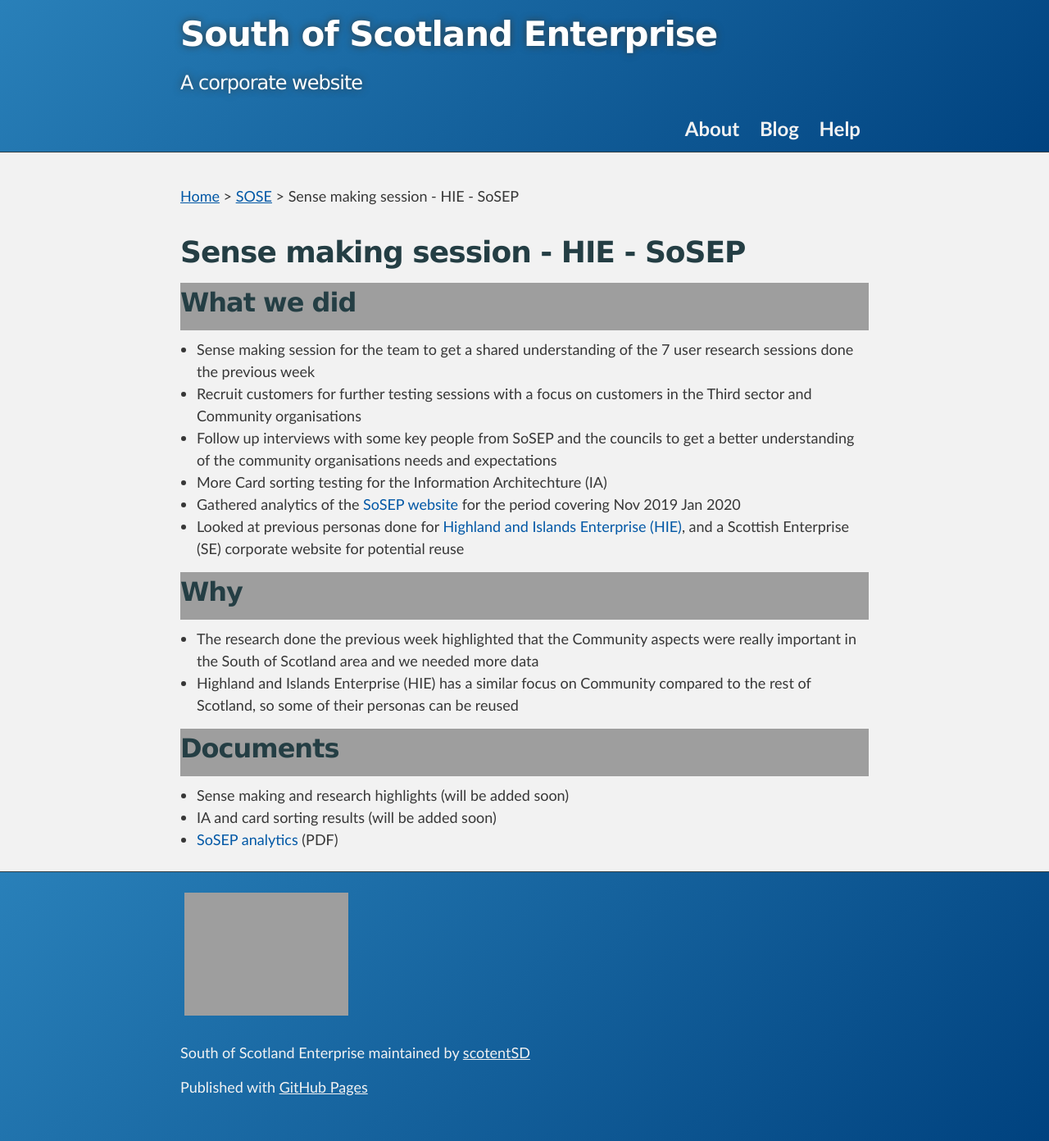
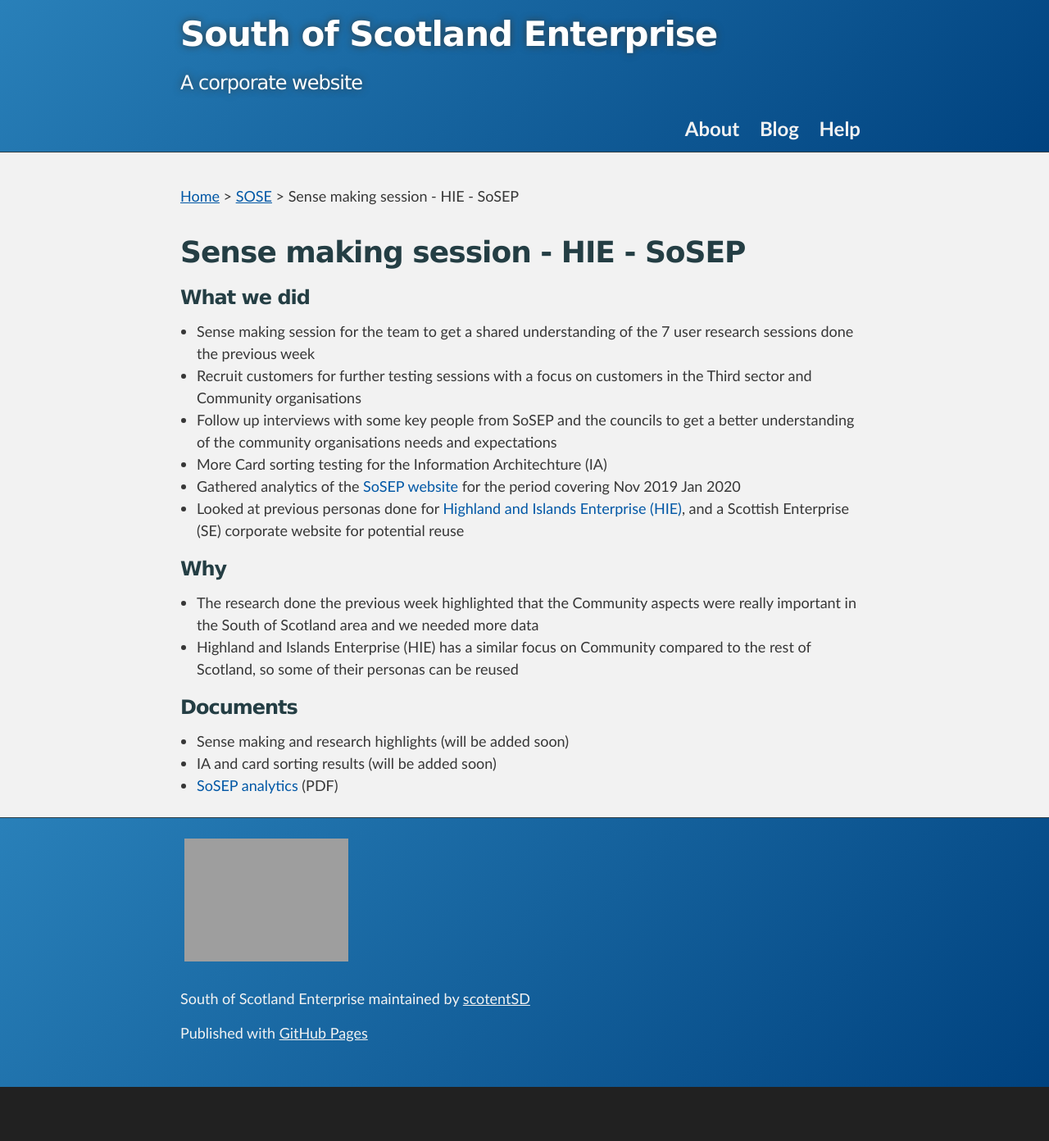
Before and after one commit to scotentSD/SOSE, a Jekyll site: the page built from _posts/2020-02-04-sensemaking-04-02-2020.md, in a window 1280 px wide. Shown: the whole page at 82% size. Built offline with Jekyll 4.4.1, drawn with Linux system fonts in a browser that asks for light colours; after the commit the page ends 1326 px from its top, so only the background shows below that.

Commit message:
SK - change heading size

```diff
--- a/_posts/2020-02-04-sensemaking-04-02-2020.md
+++ b/_posts/2020-02-04-sensemaking-04-02-2020.md
@@ -7,7 +7,7 @@ initials: sk              # initials of person who did/uploaded the research
 display_date: week starting 03/02/20 # Date to show on the page
 ---
 
-## What we did
+### What we did
 - Sense making session for the team to get a shared understanding of the 7 user research sessions done the previous week
 - Recruit customers for further testing sessions with a focus on customers in the Third sector and Community organisations
 - Follow up interviews with some key people from SoSEP and the councils to get a better understanding of the community organisations needs and expectations
@@ -16,11 +16,11 @@ display_date: week starting 03/02/20 # Date to show on the page
 - Looked at previous personas done for [Highland and Islands Enterprise (HIE)](https://www.hie.co.uk/), and a Scottish Enterprise (SE) corporate website for potential reuse
 
 
-## Why
+### Why
 - The research done the previous week highlighted that the Community aspects were really important in the South of Scotland area and we needed more data
 - Highland and Islands Enterprise (HIE) has a similar focus on Community compared to the rest of Scotland, so some of their personas can be reused
 
-## Documents
+### Documents
 - Sense making and research highlights (will be added soon)
 - IA and card sorting results (will be added soon)
 - [SoSEP analytics](../files/sosep-website-analytics-Nov19-Jan20.pdf) (PDF)
```
